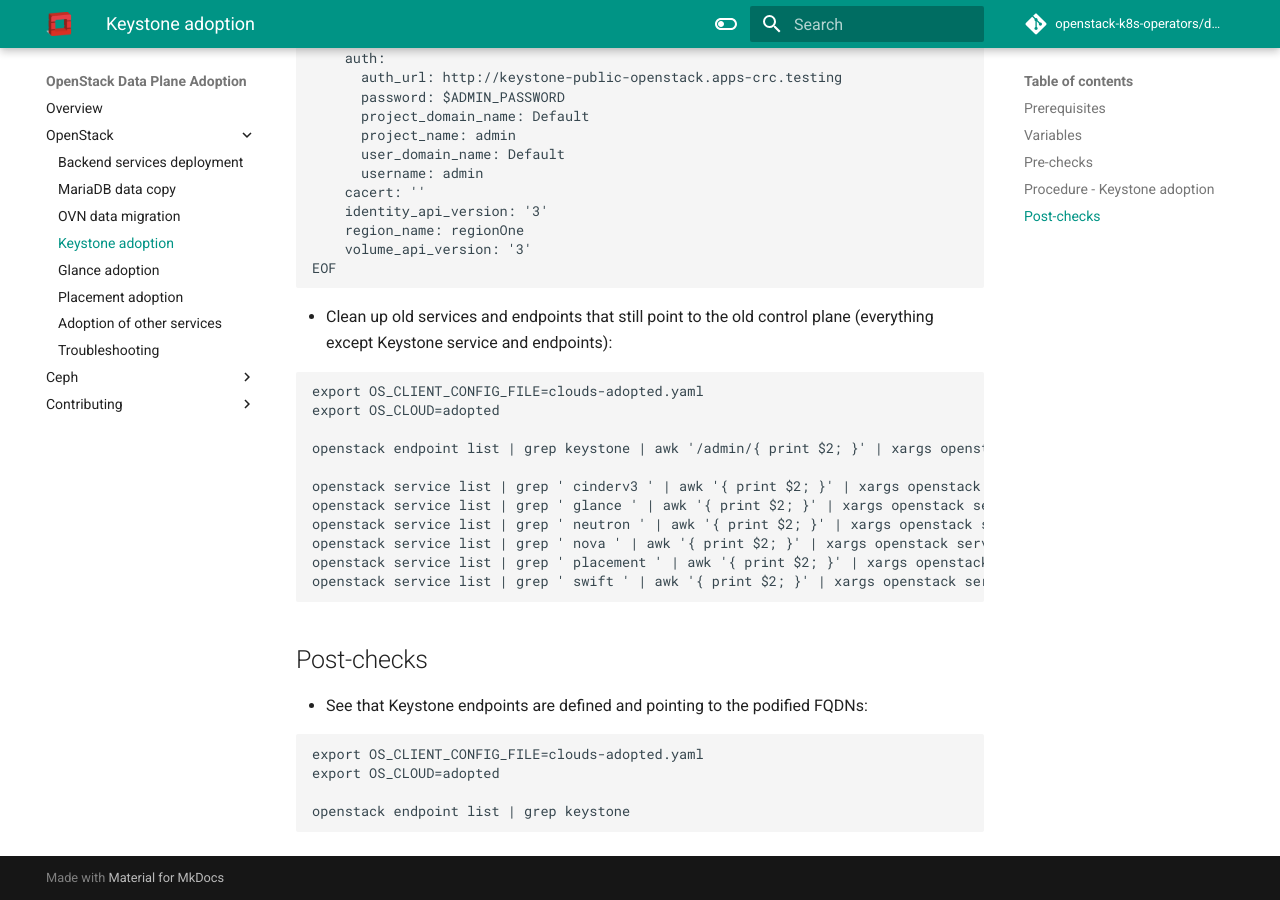
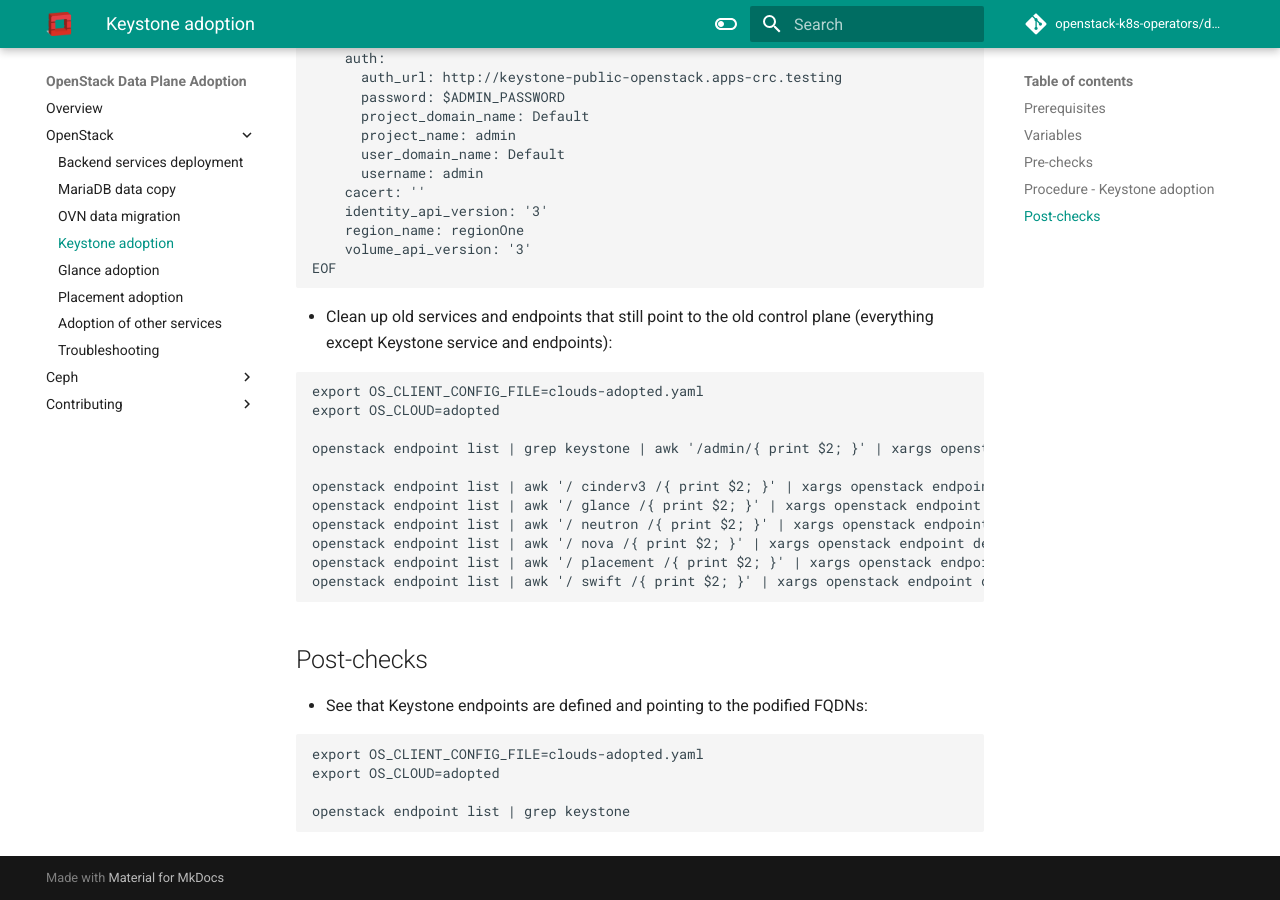
Before and after one commit to openstack-k8s-operators/data-plane-adoption, an MkDocs documentation site: the page built from docs/openstack/keystone_adoption.md, in a window 1280 px wide and 900 px high, scrolled down 874 px. Built offline with MkDocs 1.6.1 and Material for MkDocs 9.7.7, drawn with Linux system fonts in a browser that asks for light colours; comment, search, counter and statistics services are not loaded; the version menu is left out.

Commit message:
Simplify grep+awk into just awk

````diff
--- a/docs/openstack/keystone_adoption.md
+++ b/docs/openstack/keystone_adoption.md
@@ -56,12 +56,12 @@
 
   openstack endpoint list | grep keystone | awk '/admin/{ print $2; }' | xargs openstack endpoint delete || true
 
-  openstack service list | grep ' cinderv3 ' | awk '{ print $2; }' | xargs openstack service delete || true
-  openstack service list | grep ' glance ' | awk '{ print $2; }' | xargs openstack service delete || true
-  openstack service list | grep ' neutron ' | awk '{ print $2; }' | xargs openstack service delete || true
-  openstack service list | grep ' nova ' | awk '{ print $2; }' | xargs openstack service delete || true
-  openstack service list | grep ' placement ' | awk '{ print $2; }' | xargs openstack service delete || true
-  openstack service list | grep ' swift ' | awk '{ print $2; }' | xargs openstack service delete || true
+  openstack endpoint list | awk '/ cinderv3 /{ print $2; }' | xargs openstack endpoint delete || true
+  openstack endpoint list | awk '/ glance /{ print $2; }' | xargs openstack endpoint delete || true
+  openstack endpoint list | awk '/ neutron /{ print $2; }' | xargs openstack endpoint delete || true
+  openstack endpoint list | awk '/ nova /{ print $2; }' | xargs openstack endpoint delete || true
+  openstack endpoint list | awk '/ placement /{ print $2; }' | xargs openstack endpoint delete || true
+  openstack endpoint list | awk '/ swift /{ print $2; }' | xargs openstack endpoint delete || true
   ```
 
 ## Post-checks
````
Also changed, not shown: 1 other file.
